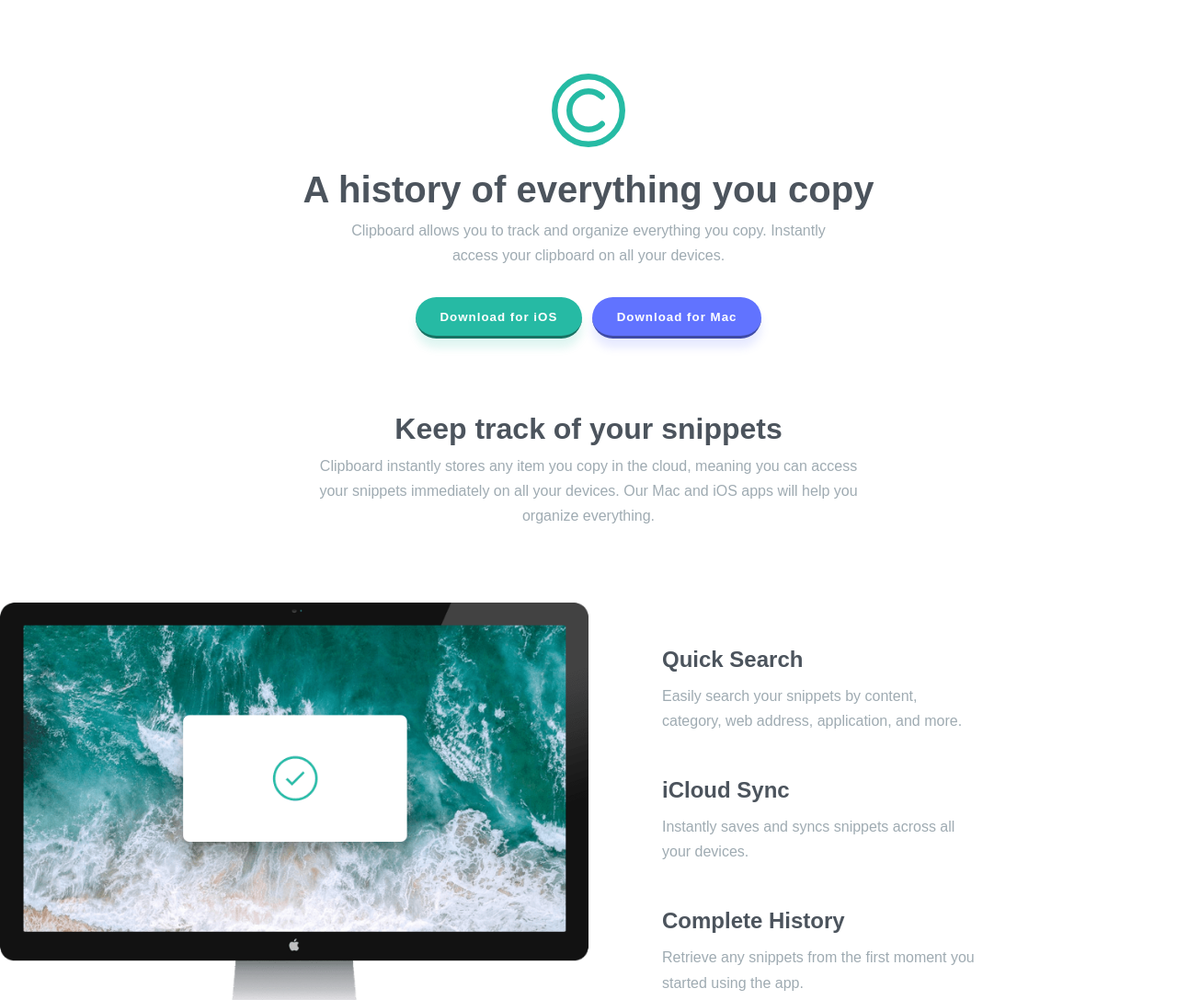
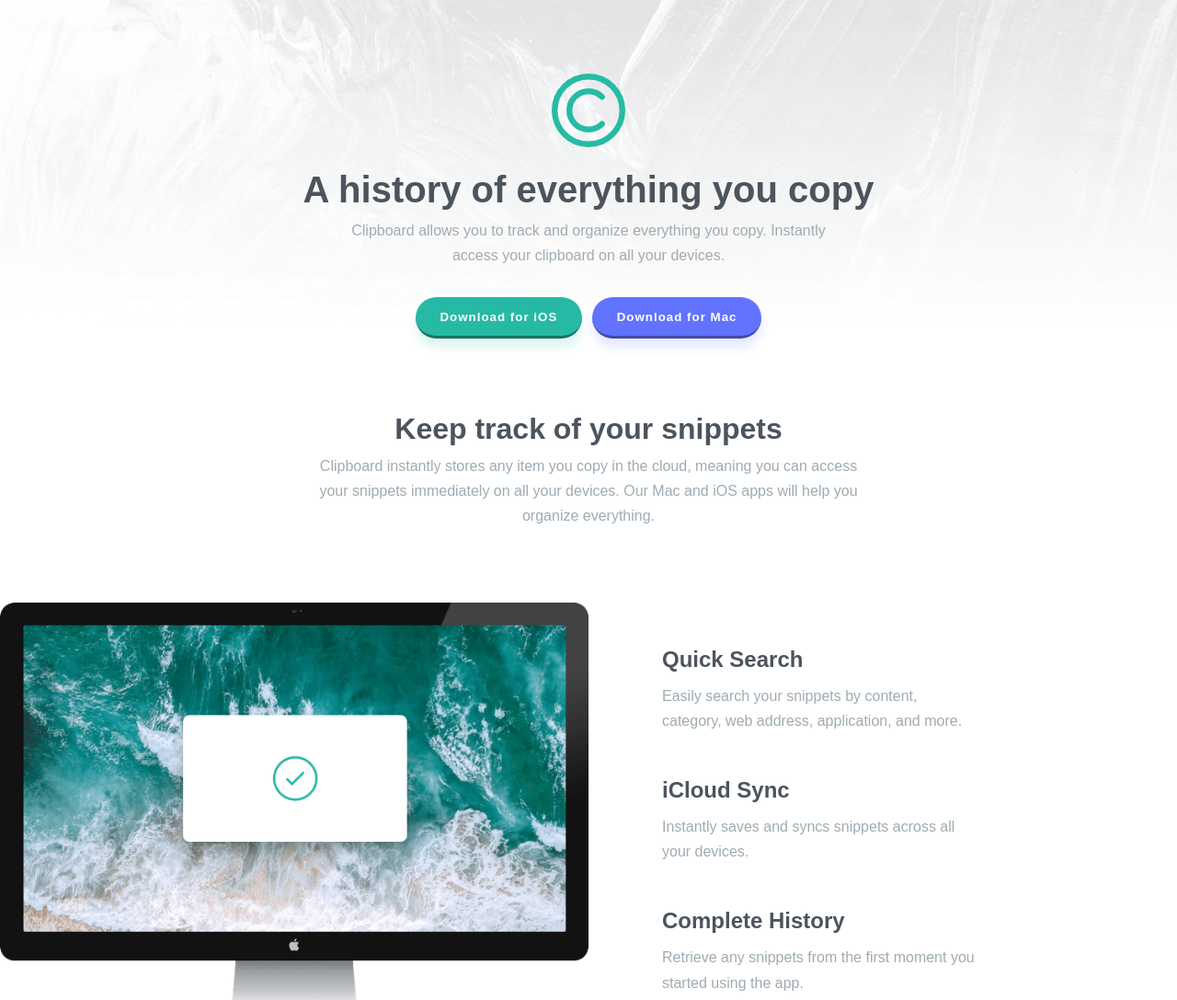
Before and after one commit to JayJey96/clipboardlandingpage, a plain HTML site: page index.html in a window 1280 px wide. Shown: the top 1087 px of the page at 92% size. Drawn offline with Linux system fonts and the light colour scheme; a web font is replaced by a local one.

Commit message:
Update style.css

```diff
--- a/style.css
+++ b/style.css
@@ -26,6 +26,7 @@
     flex-direction: column;
     align-items: center;
     row-gap: 5em;
+    background: url(images/bg-header-desktop.png) no-repeat;
 }
 
 .section1 {
```
